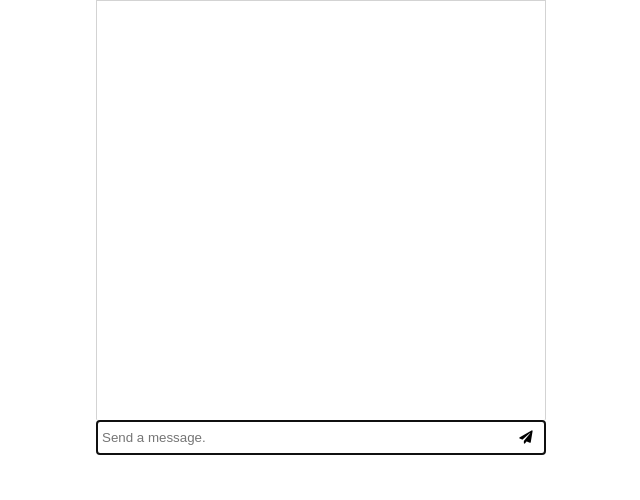
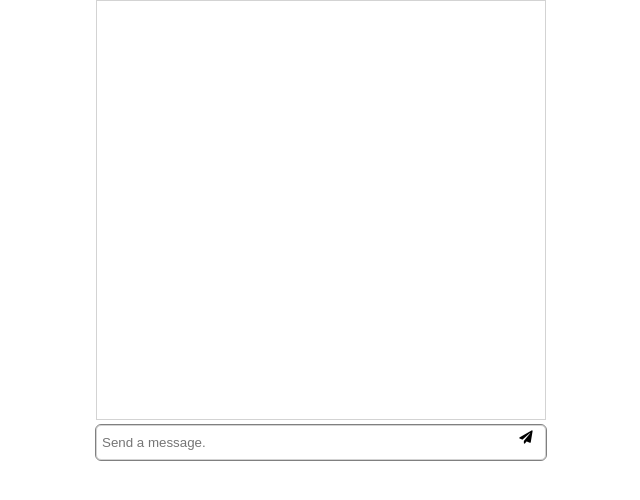
Before and after one commit to elycarvalho/chatoFDP, a plain HTML site: page index.html in a window 1280 px wide. Shown: the whole page, without its empty margins (319-959 px from the left). Drawn offline with Linux system fonts and the light colour scheme.

Commit message:
Add files via upload

```diff
--- a/style.css
+++ b/style.css
@@ -26,14 +26,16 @@ body{
 }
 
 .texto{
+	margin-top: 5px;
 	width: 320px;
 	height: 35px;
 	padding: 5px;
 	border: 1px solid lightgray;
+	border-radius: 5px;
 }
 
 input:focus{
-	border: 1px solid gray;
+	outline: 1px solid gray;
 }
 
 .typed-text{
```
Also changed, not shown: img/logo.png.
